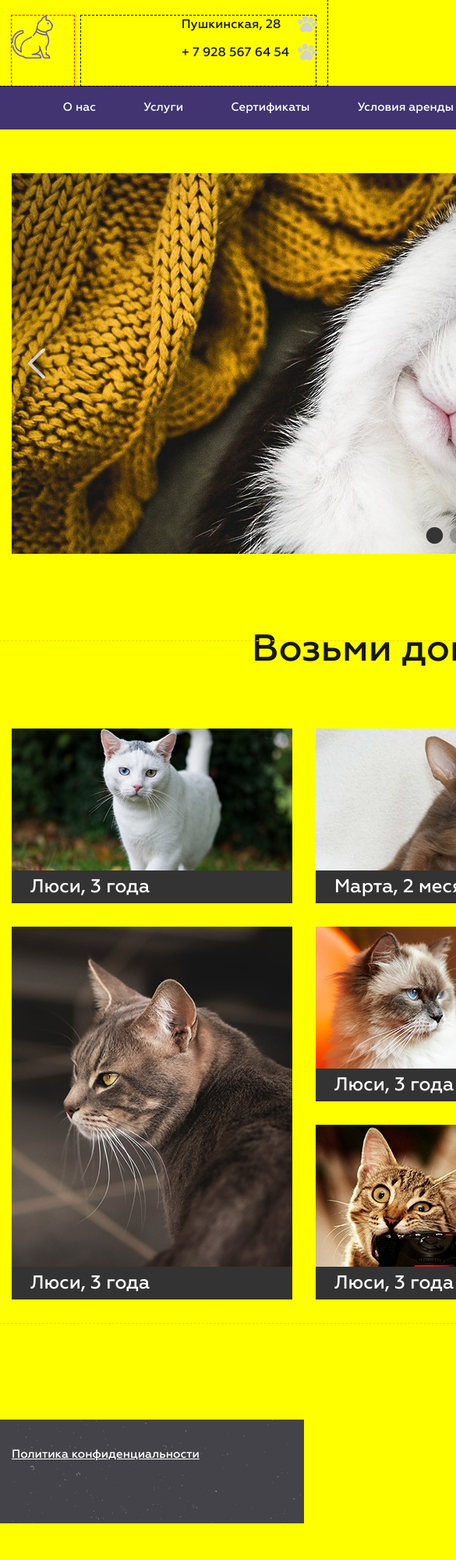
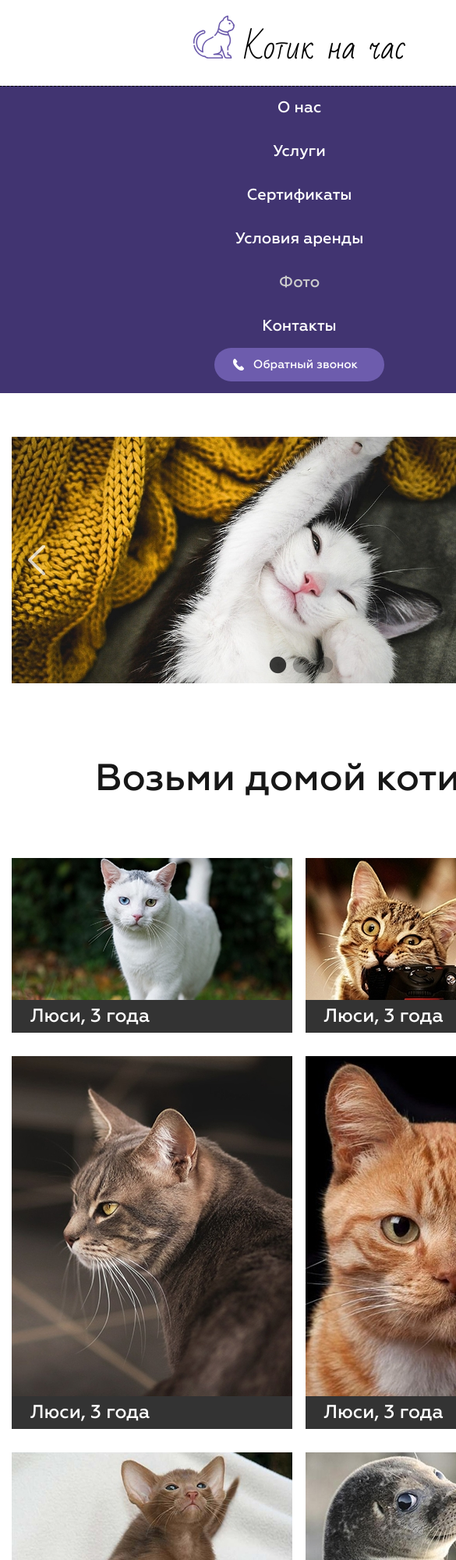
Before and after one commit to westerovs/take_cat, a website: page source/index.html in a window 390 px wide. Shown: the top 2000 px of the page at 78% size, 585 px wide, since content can reach past the window. Before the commit the page ends 1953 px from the top, so only its background shows below. Drawn offline with nearby package versions, Linux system fonts and the light colour scheme.

Commit message:
complite-full-adaptiv

```diff
--- a/source/index.html
+++ b/source/index.html
@@ -2,9 +2,9 @@
 <html lang="ru">
 <head>
   <meta charset="UTF-8">
-  <meta name="viewport" content="width=device-width, initial-scale=1">
+  <meta name="viewport" content="width=device-width, initial-scale=1.0, maximum-scale=1.0, user-scalable=no"/>
   <meta name="description" content="Возьми домой котика">
-  <meta name="keywords" content="котики, аренда котиков, котик на час, котик на день, сделать сайт, котики в воронеже, воронеж, котик, Возьми домой котика, фото котиков, заказать котика">
+  <meta name="Keywords" content="котики">
   <title>Котик на час</title>
   <link rel="stylesheet" href="slick/slick.css">
   <link rel="stylesheet" href="slick/slick-theme.css">
@@ -17,7 +17,7 @@
       <!-- логотип / контакты -->
       <header class="header">
         <div class="header__container-logo">
-          <img class="header__logo logo" src="img/cat_logo.svg" alt="Логотип котик">
+          <img class="header__logo" src="img/cat_logo.svg" alt="Логотип котик" class="logo">
           <a class="header__logo-link" href="#">Котик на час</a>
         </div>
         <div class="header__contacts">
@@ -31,9 +31,6 @@
               </a>
             </li>
           </ul>
-        </div>
-        <div class="header__menu">
-          <button class="header__menu-btn"></button>
         </div>
       </header>
 
@@ -50,7 +47,7 @@
           <li class="nav__item">
             <a  class="nav__link" href="#">Условия аренды</a></li>
           <li class="nav__item">
-            <a  class="nav__link" href="#">Фото</a></li>
+            <a  class="nav__link nav__active" href="#">Фото</a></li>
           <li class="nav__item">
             <a  class="nav__link" href="#">Контакты</a></li>
           <li class="nav__callback">
@@ -66,13 +63,13 @@
       <div class="slider-container">
         <section class="lazy slider" data-sizes="50vw">
           <div>
-            <img src="img/s1.jpg" width="1140" height="488" alt="котик">
+            <img src="img/s1.jpg" width="1140" height="488">
           </div>
           <div>
-            <img src="img/s1.jpg" width="1140" height="488" alt="котик">
+            <img src="img/s1.jpg" width="1140" height="488">
           </div>
           <div>
-            <img src="img/s1.jpg" width="1140" height="488" alt="котик">
+            <img src="img/s1.jpg" width="1140" height="488">
           </div>
         </section>
       </div>
@@ -83,25 +80,25 @@
         <h1 class="catalog__title">Возьми домой котика</h1>
         <div class="catalog__galery">
           <a class="catalog__item" data-title="Люси, 3 года" href="#">
-            <img class="catalog__img" src="img/1.jpg" width="360" height="224" alt="котик"/>
+            <img class="catalog__img" src="img/1.jpg" width="360" height="224" alt="Люси 3 года" />
           </a>
           <a class="catalog__item" data-title="Люси, 3 года" href="#">
-            <img class="catalog__img" src="img/4.jpg" width="360" height="224" alt="котик"/>
+            <img class="catalog__img" src="img/4.jpg" width="360" height="224" alt="Люси 3 года" />
           </a>
           <a class="catalog__item" data-title="Марта, 2 месяца" href="#">
-            <img class="catalog__img" src="img/2.jpg" width="360" height="478" alt="котик"/>
+            <img class="catalog__img" src="img/2.jpg" width="360" height="478" alt="Марта, 2 месяца" />
           </a>
           <a class="catalog__item" data-title="Люси, 3 года" href="#">
-            <img class="catalog__img" src="img/5.jpg" width="360" height="478" alt="котик"/>
+            <img class="catalog__img" src="img/5.jpg" width="360" height="478" alt="Люси 3 года" />
           </a>
           <a class="catalog__item" data-title="Люси, 3 года" href="#">
-            <img class="catalog__img" src="img/6.jpg" width="360" height="224" alt="котик"/>
+            <img class="catalog__img" src="img/6.jpg" width="360" height="224" alt="Люси 3 года" />
           </a>
           <a class="catalog__item" data-title="Люси, 3 года" href="#">
-            <img class="catalog__img" src="img/3.jpg" width="360" height="224" alt="котик"/>
+            <img class="catalog__img" src="img/3.jpg" width="360" height="224" alt="Люси 3 года" />
           </a>
           <a class="catalog__item" data-title="Люси, 3 года" href="#">
-            <img class="catalog__img" src="img/7.jpg" width="360" height="224" alt="котик"/>
+            <img class="catalog__img" src="img/7.jpg" width="360" height="224" alt="Люси 3 года" />
           </a>
         </div>
       </article>
--- a/source/less/blocks/catalog.less
+++ b/source/less/blocks/catalog.less
@@ -2,7 +2,6 @@
   .block-center;
   .padding-container(15px);
   margin-bottom: 124px;
-  outline: 1px dashed gold;
 }
 
 .catalog__title {
@@ -39,7 +38,7 @@
   position: absolute;
   bottom: 0;
   padding-left: 24px;
-  width: 100%;
+  width: 360px;
   height: 42px;
   box-sizing: border-box;
   background-color: #333333;
@@ -54,3 +53,32 @@
   background-color: #413471;
   background-image: linear-gradient(to left, #7ac398 0%, #01abce 100%);
 }
+
+// ********** tablet **********
+@media screen and (max-width: 768px) {
+  .catalog {
+    .width-tablet;
+    flex-direction: column;
+  }
+
+  .catalog__galery {
+    column-width: 355px;
+    column-count: 2;
+    column-gap: 15px;
+  }
+
+}
+
+// ********** phone **********
+
+@media screen and (max-width: 375px) {
+
+  .catalog {
+    .width-phone;
+    margin-bottom: 0;
+  }
+  .catalog__title {
+    font-size: 36px;
+    margin: 50px 0;
+  }
+}
--- a/source/less/blocks/footer.less
+++ b/source/less/blocks/footer.less
@@ -7,7 +7,7 @@
 .footer {
   flex-grow: 0;
   width: 100%;
-  background-color: #d3d3d0;
+  background-color: @footer-bg;
   background-image: url(../../img/points-bg.png);
 }
 
@@ -17,6 +17,7 @@
   .block-center;
   padding: 33px 15px 0 15px;
   min-height: 133px;
+  background-color: @footer-bg;
 }
 
 // политика конфиденциальности
@@ -28,7 +29,7 @@
 .footer__agreements a,
 .footer__item,
 .footer__link {
-  color: #ffffff;
+  color: @white;
   font-size: 15px;
   font-weight: 500;
   line-height: 24px;
@@ -41,3 +42,32 @@
 .footer__item {
   margin-bottom: 10px;
 }
+
+// ********** tablet **********
+@media screen and (max-width: 768px) {
+  .footer__main {
+    .width-tablet;
+  }
+  .footer__agreements a,
+  .footer__item,
+  .footer__link {
+    font-size: 20px;
+  }
+
+}
+
+// ********** phone **********
+
+@media screen and (max-width: 375px) {
+
+  .footer__main {
+    .width-phone;
+    flex-direction: column-reverse;
+    align-items: center;
+  }
+
+  .footer__agreements {
+    margin-bottom: 20px;
+  }
+
+}
--- a/source/less/blocks/header.less
+++ b/source/less/blocks/header.less
@@ -2,20 +2,17 @@
 .header {
   display: flex;
   justify-content: space-between;
-  margin: 0 auto;
-  min-width: 420px;
-  max-width: 1170px;
+  .block-center;
   .padding-container(15px);
   padding-top: 20px;
   min-height: 110px;
   outline: 1px dashed #000;
 }
 
-
 // блок логотип
 .header__container-logo {
   min-width: 270px;
-  outline: 1px dashed red;
+  flex-grow: 1;
 }
 
 .header__logo {
@@ -32,17 +29,18 @@
 }
 
 
+
 // контакты
 .header__contacts {
-  outline: 1px dashed #000;
   margin-top: 28px;
   padding: 0 34px;
+  flex-grow: 5;
 }
 
 .header__list {
   display: flex;
   flex-wrap: wrap;
-  justify-content: space-between;
+  justify-content: flex-end;
 }
 
 .header__item,
@@ -66,70 +64,36 @@
 .header__item {
   margin-left: 95px;
   position: relative;
-  &:first-child {
-    margin-left: 0px;
-  }
-}
-// кнопка меню
-.header__menu {
-  .visually-hidden;
 }
 
 
-// ***********tablet*******************
-
+// ********** tablet **********
 @media screen and (max-width: 768px) {
 
-  body {
-    background-color: yellow;
+  .header {
+    .width-tablet;
+    flex-direction: column;
   }
 
   .header__logo-link {
-    .visually-hidden;
-  }
-
-  .header__contacts {
-    margin-top: 0px;
-  }
-
-  .header__list {
-    flex-direction: column;
-  }
-
-  .header__item {
-    margin-bottom: 12px;
-    &:first-child {
-      margin-left: 95px;
-    }
-  }
-
-  .header__item::before {
-    display: none;
-  }
-
-  .header__item::after {
-    content: "";
-    background-image: url(../../img/paw-icon.svg);
-    background-repeat: no-repeat;
-    position: absolute;
-    right: -35px;
-    width: 24px;
-    height: 21px;
+    font-size: 40px;
   }
 
   .header__container-logo {
-    min-width: 80px;
-  }
-}
-
-// ***********phone*******************
-
-@media screen and (max-width: 320px) {
-  body {
-    background-color: green;
+    margin: 0 auto;
   }
 
   .header__contacts {
     .visually-hidden;
   }
 }
+
+// ********** phone **********
+
+@media screen and (max-width: 375px) {
+
+  .header {
+    .width-phone;
+  }
+
+}
--- a/source/less/blocks/navigation.less
+++ b/source/less/blocks/navigation.less
@@ -18,6 +18,8 @@
   flex-grow: 1;
   text-align: center;
 }
+
+
 
 .nav__link {
   display: flex;
@@ -44,6 +46,7 @@
   border-radius: 22px;
   background-color: @callback;
   text-align: center;
+
 }
 
 .nav__callback::before {
@@ -70,3 +73,38 @@
   font-weight: 500;
   line-height: 43px;
 }
+
+
+
+
+// ********** tablet **********
+@media screen and (max-width: 768px) {
+  .nav__list {
+    .width-tablet;
+    flex-direction: column;
+  }
+
+  .nav__item {
+    width: 100%;
+  }
+
+  .nav__callback {
+    margin-left: 0;
+    margin-bottom: 15px;
+  }
+
+  .nav__link {
+    font-size: 20px;
+  }
+}
+
+
+// ********** phone **********
+
+@media screen and (max-width: 375px) {
+
+  .nav__list {
+    .width-phone;
+  }
+
+}
--- a/source/less/blocks/slider.less
+++ b/source/less/blocks/slider.less
@@ -2,7 +2,6 @@
   .block-center;
   .padding-container(15px);
   margin-bottom: 112px;
-  height: 488px;
 }
 
 // slick slaider
@@ -15,7 +14,6 @@
 .slick-prev:before,
 .slick-next:before {
   display: none;
-  // background-image: url(../../img/arr-left.svg) !important;
 }
 
 .slick-prev {
@@ -50,3 +48,23 @@
   color: red;
   fill: #fff;
 }
+
+
+
+// ********** tablet **********
+@media screen and (max-width: 768px) {
+  .slider-container {
+    .width-tablet;
+    flex-direction: column;
+  }
+
+}
+
+@media screen and (max-width: 375px) {
+
+  .slider-container {
+    .width-phone;
+    margin-bottom: 0;
+  }
+
+}
--- a/source/less/style.less
+++ b/source/less/style.less
@@ -69,21 +69,38 @@ img {
 @nav: #413471;
 @nav-hover: #241D3E;
 @callback: #6d5cad;;
+@footer-bg: #d3d3d0;
 
-
-// центровщик
+// декстоп центровщик
 .block-center {
   margin: 0 auto;
   width: 1170px;
 }
 
+// активная ссылка
+.nav__active {
+  color: #ccc;
+  font-size: bold;
+}
+
+// размер планшета
+.width-tablet(@width: 768px) {
+  width: @width;
+}
+
+// размер телефона
+.width-phone(@width: 375px) {
+  width: @width;
+}
+
+
+// общий паддинг страницы
 .padding-container(@padding: 15px) {
   padding-left: @padding;
   padding-right: @padding;
 }
 
-
-// display-hidden
+// альтернатива дисп.none
 .visually-hidden {
   position: absolute;
   width: 1px;
@@ -94,9 +111,3 @@ img {
   clip: rect(0 0 0 0);
   overflow: hidden;
 }
-
-
-
-// @media screen and (min-width: 320px)
-
-// @media screen and (min-width: 768px)
```
Also changed, not shown: source/css/style.css.
